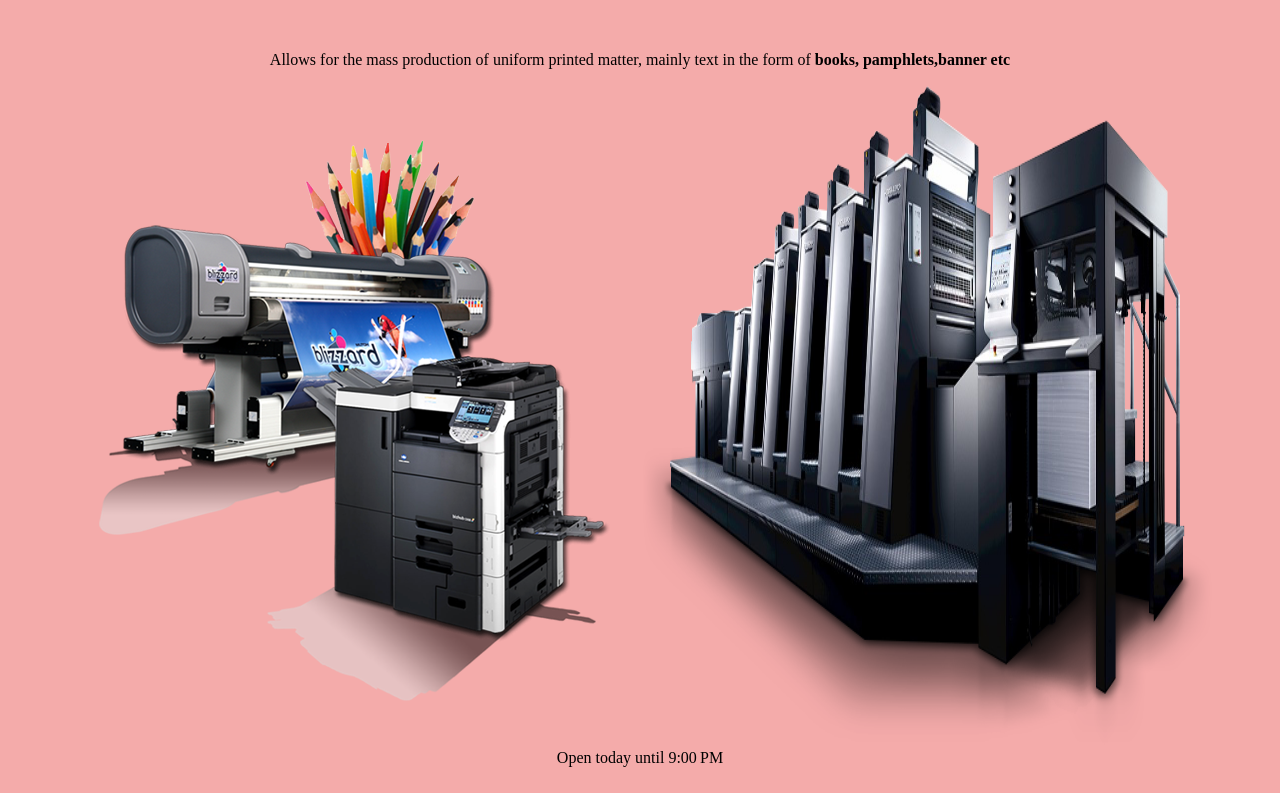
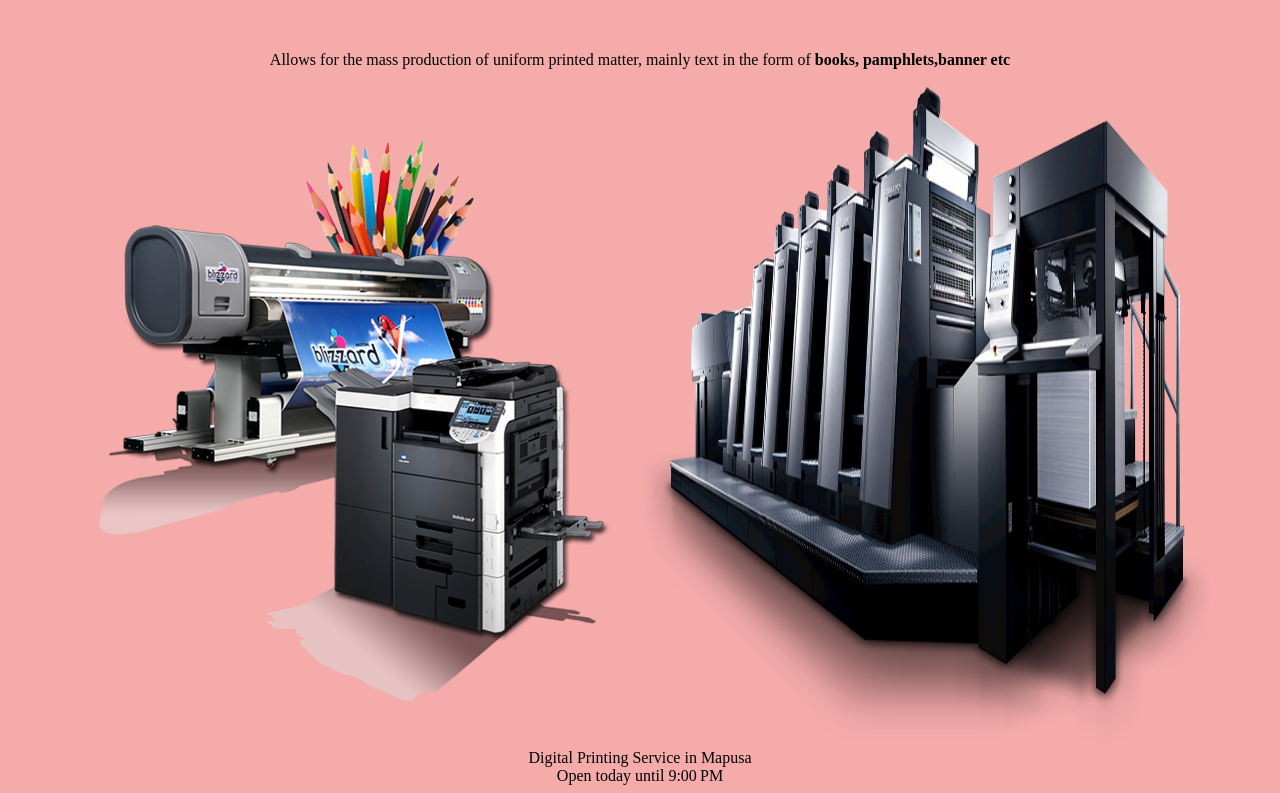
Before and after one commit to sairambhagat/seo, a plain HTML site: page index.html in a window 1280 px wide. Shown: the part 136-929 px from the top of the page. Drawn offline with Linux system fonts and the light colour scheme.

Commit message:
Update index.html

```diff
--- a/index.html
+++ b/index.html
@@ -24,7 +24,7 @@
 	<img src="images/offset-printer.png" width="570 px" height="660 px" alt="offset-printer">
 
 <footer>
-		<font size:24 Digital Printing Service in Mapusa<br>
+		<font size:10> Digital Printing Service in Mapusa<br>
 	Open today until 9:00 PM</font><br>
 </center>
 </footer>
```
